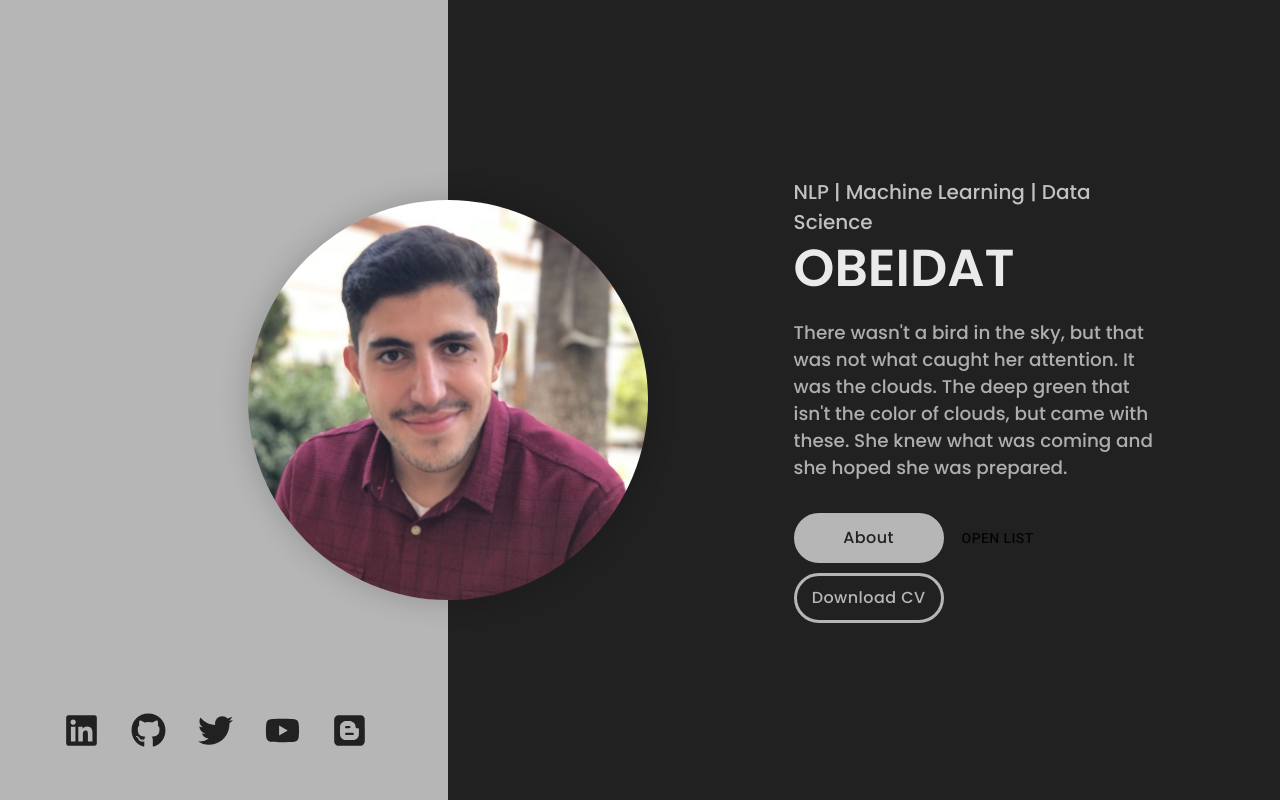
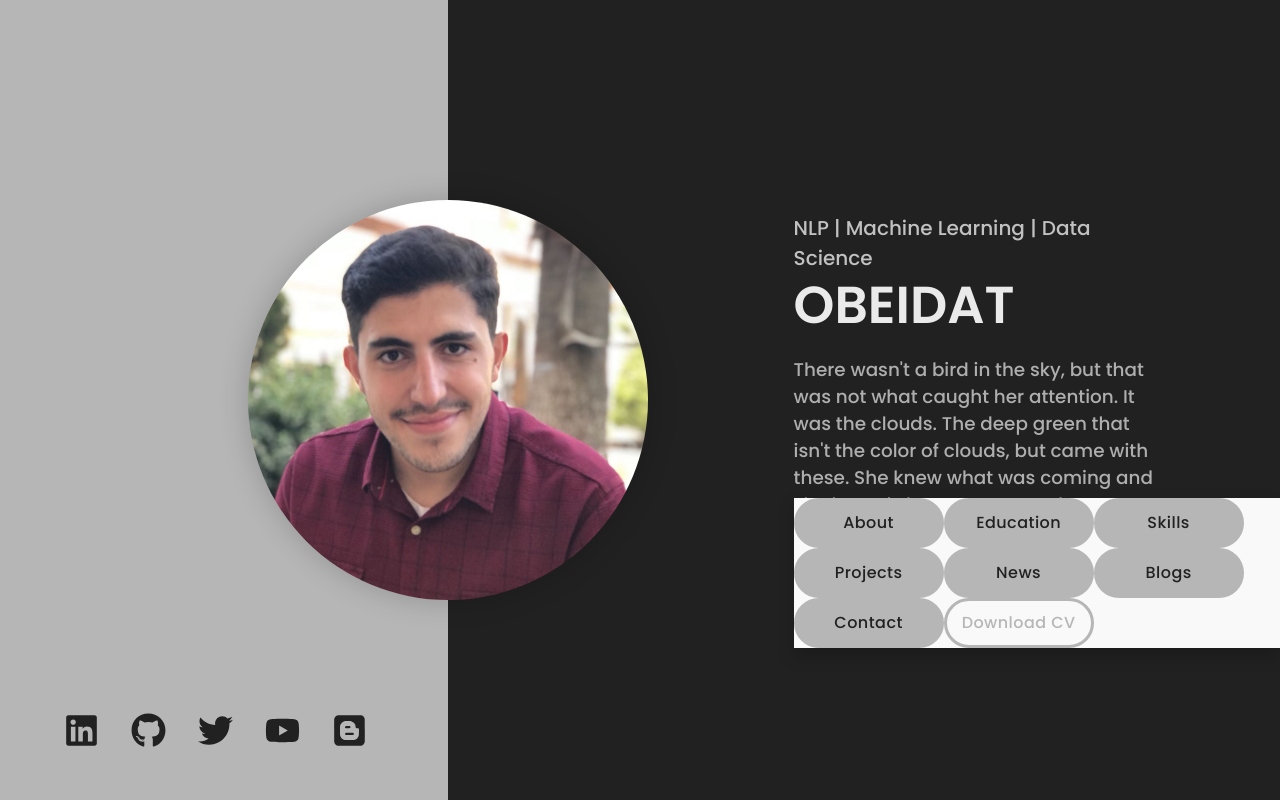
Before and after one commit to motasem-obeidat/motasem-obeidat.github.io-1, a React (Create React App) app: page / in a window 1280 px wide. Shown: the top 800 px of the page. Built offline with nearby package versions, Linux system fonts and the light colour scheme; a web font is replaced by a local one.

Commit message:
Update Landing.js

```diff
--- a/src/components/Landing/Landing.js
+++ b/src/components/Landing/Landing.js
@@ -169,38 +169,55 @@ function Landing() {
                         <p>{headerData.desciption}</p>
 
                         <div className='lcr-buttonContainer'>
-                            <NavLink
-                                to='/#about'
-                                smooth={true}
-                                spy='true'
-                                duration={2000}
-                            >
+                            <Button onClick={toggleDropdown} className="dropdown-btn">
+                                Open Menu
+                            </Button>
+
+                            <div className={`dropdown-list ${isDropdownOpen ? 'open' : ''}`}>
+                                <NavLink to='/#about' smooth={true} spy='true' duration={2000}>
                                     <Button className={classes.contactBtn}>
                                         About
                                     </Button>
                                 </NavLink>
 
-                            <Button onClick={toggleDropdown} className="dropdown-btn">
-                                Open List
+                                <NavLink to='/#resume' smooth={true} spy='true' duration={2000}>
+                                    <Button className={classes.contactBtn}>
+                                        Education
                                     </Button>
+                                </NavLink>
 
-                            {isDropdownOpen && (
-                                <div className="dropdown-list">
-                                    <ul>
-                                        <li>Option 1</li>
-                                        <li>Option 2</li>
-                                        <li>Option 3</li>
-                                    </ul>
-                                </div>
-                            )}
+                                <NavLink to='/#skills' smooth={true} spy='true' duration={2000}>
+                                    <Button className={classes.contactBtn}>
+                                        Skills
+                                    </Button>
+                                </NavLink>
+
+                                <NavLink to='/#projects' smooth={true} spy='true' duration={2000}>
+                                    <Button className={classes.contactBtn}>
+                                        Projects
+                                    </Button>
+                                </NavLink>
+
+                                <NavLink to='/#achievement' smooth={true} spy='true' duration={2000}>
+                                    <Button className={classes.contactBtn}>
+                                        News
+                                    </Button>
+                                </NavLink>
+
+                                <NavLink to='/#blog' smooth={true} spy='true' duration={2000}>
+                                    <Button className={classes.contactBtn}>
+                                        Blogs
+                                    </Button>
+                                </NavLink>
+
+                                <NavLink to='/#contacts' smooth={true} spy='true' duration={2000}>
+                                    <Button className={classes.contactBtn}>
+                                        Contact
+                                    </Button>
+                                </NavLink>
 
                                 {headerData.resumePdf && (
-                                <a
-                                    href={headerData.resumePdf}
-                                    download='resume'
-                                    target='_blank'
-                                    rel='noreferrer'
-                                >
+                                    <a href={headerData.resumePdf} download='resume' target='_blank' rel='noreferrer'>
                                         <Button className={classes.resumeBtn}>
                                             Download CV
                                         </Button>
@@ -211,6 +228,7 @@ function Landing() {
                     </div>
                 </div>
             </div>
+        </div>
     );
 }
 
```
Lines whose indentation alone changed are shown as unchanged.
